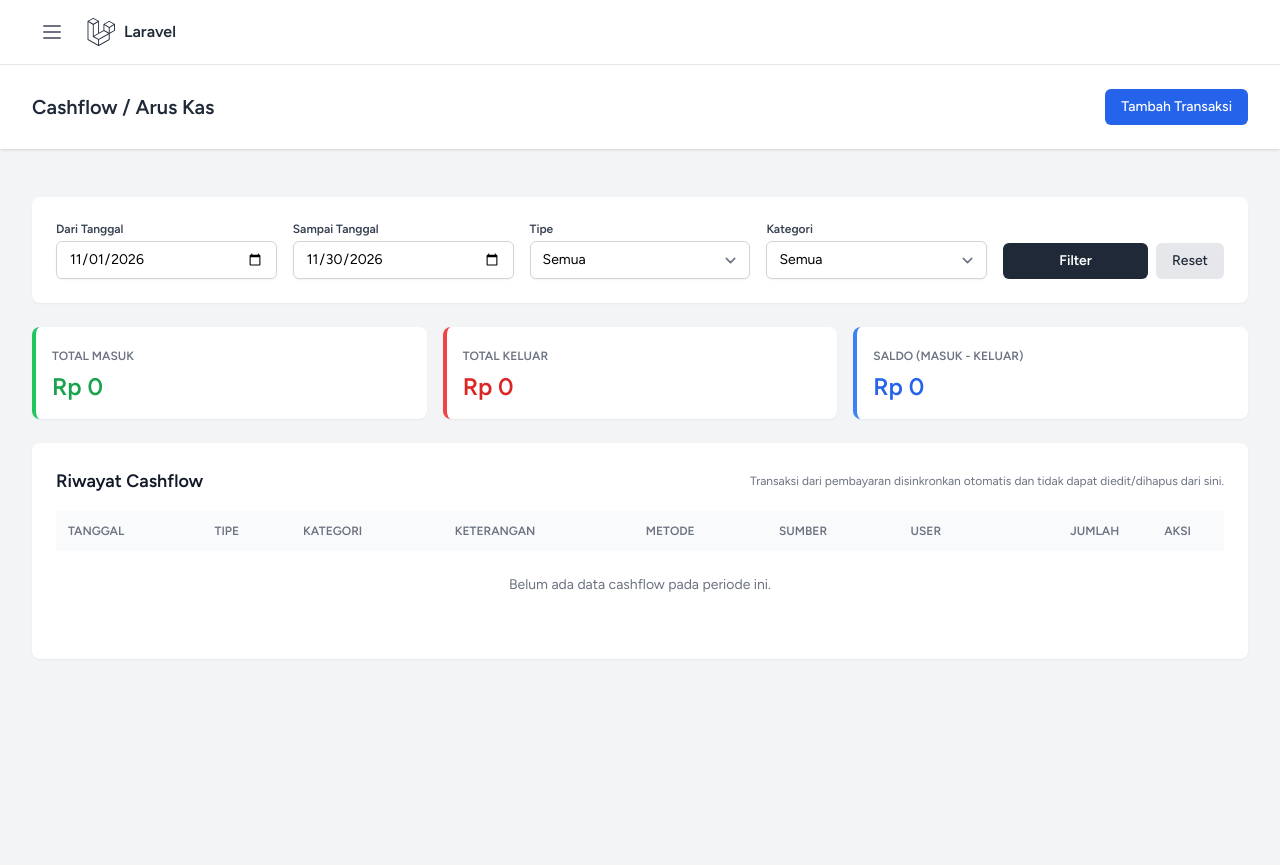
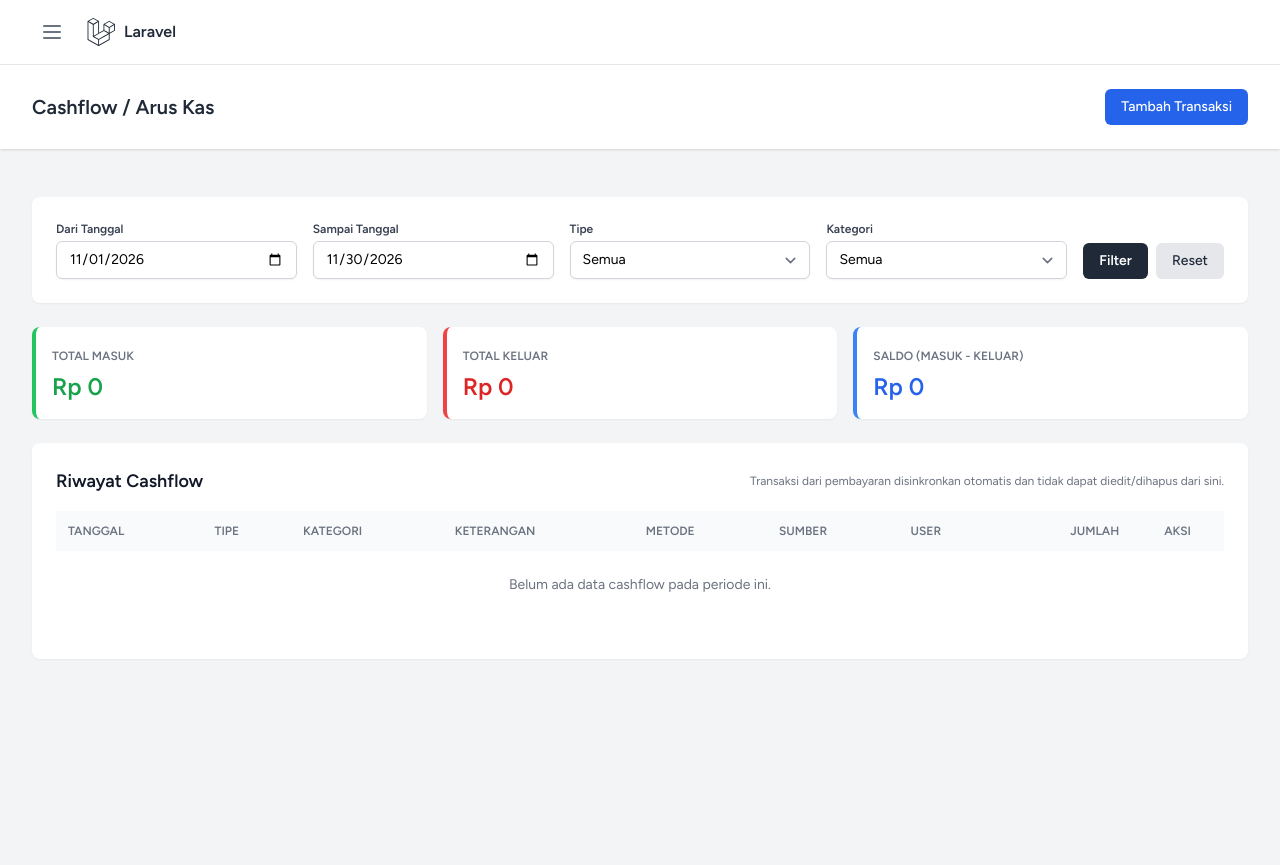
Before and after one commit to firmansya63/percetakan, a Laravel app: page /cashflow in a window 1280 px wide. Run offline with Laravel 12, Linux system fonts and the light colour scheme; a user stored in the database is signed in; data comes from the database, SQL or seed files in the repository; data that the repository does not hold is empty; style sheets or scripts are compiled from the project's sources; parts of the project's set-up code (start-up, migrations or seed data) failed here and were passed over; some libraries are stand-ins or nearby versions.

Commit message:
cashflow: horizontal filter layout

```diff
--- a/resources/views/cashflow/index.blade.php
+++ b/resources/views/cashflow/index.blade.php
@@ -22,16 +22,16 @@
             @endif
 
             <div class="bg-white dark:bg-gray-800 p-6 rounded-lg shadow-sm">
-                <form method="GET" action="{{ route('cashflow.index') }}" class="grid grid-cols-1 md:grid-cols-5 gap-4 items-end">
-                    <div>
+                <form method="GET" action="{{ route('cashflow.index') }}" class="flex flex-wrap items-end gap-4">
+                    <div class="min-w-[160px] flex-1">
                         <label class="block text-xs font-semibold text-gray-700 dark:text-gray-300 mb-1">Dari Tanggal</label>
                         <input type="date" name="start_date" value="{{ $startDate }}" class="w-full text-sm border-gray-300 dark:border-gray-600 dark:bg-gray-700 dark:text-gray-200 rounded-md shadow-sm">
                     </div>
-                    <div>
+                    <div class="min-w-[160px] flex-1">
                         <label class="block text-xs font-semibold text-gray-700 dark:text-gray-300 mb-1">Sampai Tanggal</label>
                         <input type="date" name="end_date" value="{{ $endDate }}" class="w-full text-sm border-gray-300 dark:border-gray-600 dark:bg-gray-700 dark:text-gray-200 rounded-md shadow-sm">
                     </div>
-                    <div>
+                    <div class="min-w-[150px] flex-1">
                         <label class="block text-xs font-semibold text-gray-700 dark:text-gray-300 mb-1">Tipe</label>
                         <select name="tipe" class="w-full text-sm border-gray-300 dark:border-gray-600 dark:bg-gray-700 dark:text-gray-200 rounded-md shadow-sm">
                             <option value="">Semua</option>
@@ -39,7 +39,7 @@
                             <option value="keluar" @selected($tipe === 'keluar')>Keluar</option>
                         </select>
                     </div>
-                    <div>
+                    <div class="min-w-[180px] flex-1">
                         <label class="block text-xs font-semibold text-gray-700 dark:text-gray-300 mb-1">Kategori</label>
                         <select name="kategori" class="w-full text-sm border-gray-300 dark:border-gray-600 dark:bg-gray-700 dark:text-gray-200 rounded-md shadow-sm">
                             <option value="">Semua</option>
@@ -48,8 +48,8 @@
                             @endforeach
                         </select>
                     </div>
-                    <div class="flex gap-2">
-                        <button type="submit" class="flex-1 px-4 py-2 bg-gray-800 hover:bg-gray-900 text-white font-semibold rounded-md text-sm">Filter</button>
+                    <div class="flex items-center gap-2">
+                        <button type="submit" class="px-4 py-2 bg-gray-800 hover:bg-gray-900 text-white font-semibold rounded-md text-sm">Filter</button>
                         <a href="{{ route('cashflow.index') }}" class="px-4 py-2 bg-gray-200 hover:bg-gray-300 text-gray-800 rounded-md text-sm font-medium">Reset</a>
                     </div>
                 </form>
```
